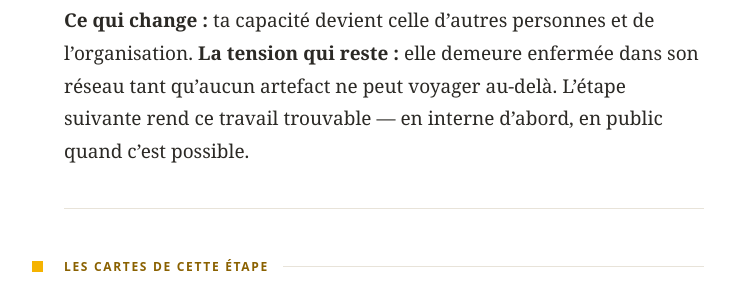
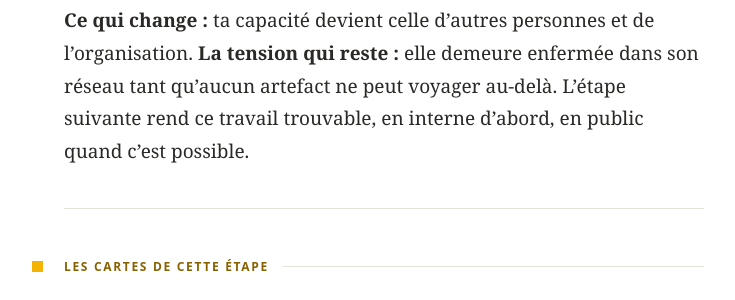
Before and after one commit to luuuc/build-here-book, a Jekyll site: the page built from _chapters/09-00-le-leadership.md, in a window 1280 px wide. Shown: the part 1461-1761 px from the top of the page, without its empty margins (256-991 px from the left). Built offline with Jekyll 4.4.1, drawn with Linux system fonts in a browser that asks for light colours.

```diff
--- a/_chapters/09-00-le-leadership.md
+++ b/_chapters/09-00-le-leadership.md
@@ -36,7 +36,7 @@ Cette étape contient aussi les cartes marquées ⇄ des neuf autres, et c'est v
 
 Tu es passé à l'étape suivante quand quelqu'un a pris une bonne décision sans toi, en s'appuyant sur quelque chose que tu avais laissé.
 
-**Ce qui change :** ta capacité devient celle d'autres personnes et de l'organisation. **La tension qui reste :** elle demeure enfermée dans son réseau tant qu'aucun artefact ne peut voyager au-delà. L'étape suivante rend ce travail trouvable — en interne d'abord, en public quand c'est possible.
+**Ce qui change :** ta capacité devient celle d'autres personnes et de l'organisation. **La tension qui reste :** elle demeure enfermée dans son réseau tant qu'aucun artefact ne peut voyager au-delà. L'étape suivante rend ce travail trouvable, en interne d'abord, en public quand c'est possible.
 
 ---
 
```
Also changed, not shown: _chapters/02-06-ne-tarrete-pas-a-la-premiere-reponse.md (+0 -2 lines), _chapters/10-02-un-avis-nest-pas-un-artefact.md (+0 -2 lines).
